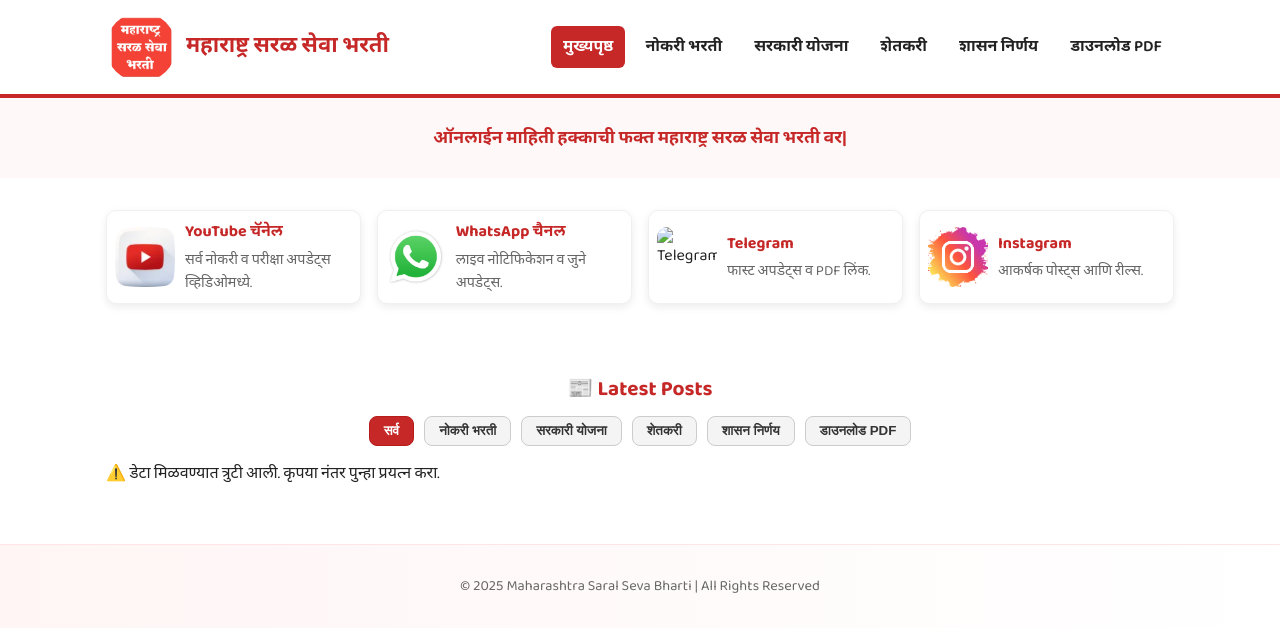
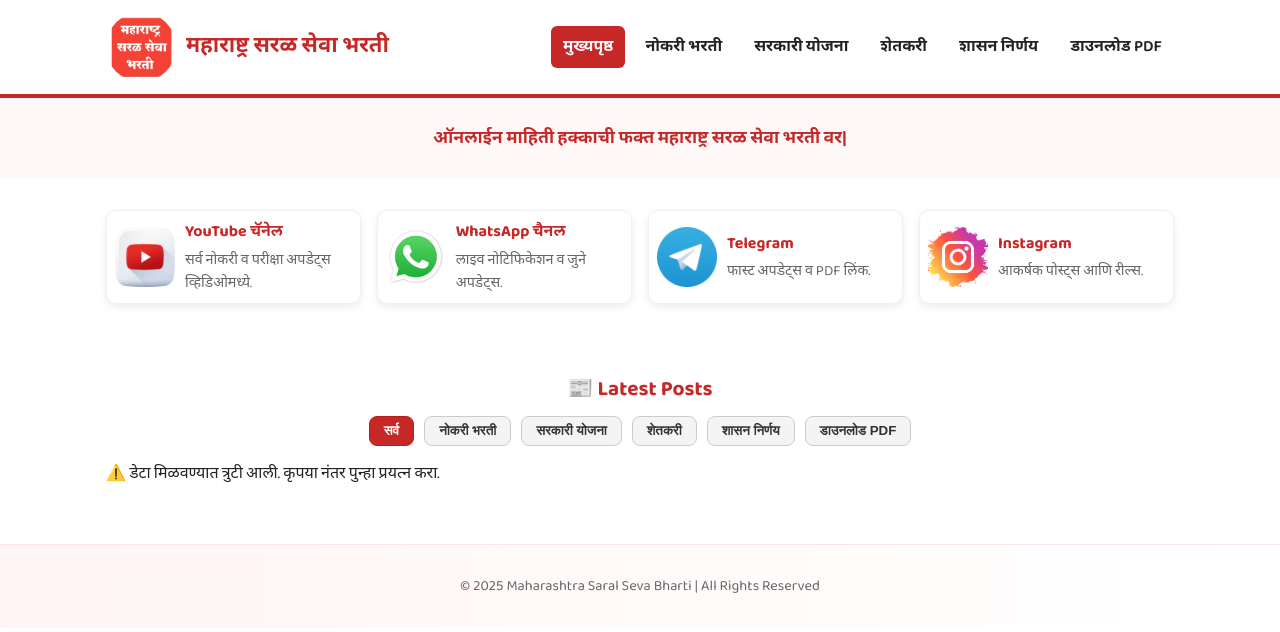
Before and after one commit to maharashtrasaralsevabharti/mssb, a plain HTML site: page index.html in a window 1280 px wide. Drawn offline with Linux system fonts and the light colour scheme; no server answers.

Commit message:
Update index.html

```diff
--- a/index.html
+++ b/index.html
@@ -61,7 +61,7 @@
       </a>
 
       <a class="social-card tg" href="https://t.me/saralsevabhartiexam" target="_blank">
-        <img src="images/Telegram_logo.png" alt="Telegram">
+        <img src="images/Telegram.png" alt="Telegram">
         <div class="card-body">
           <h3>Telegram</h3>
           <p>फास्ट अपडेट्स व PDF लिंक.</p>
```
